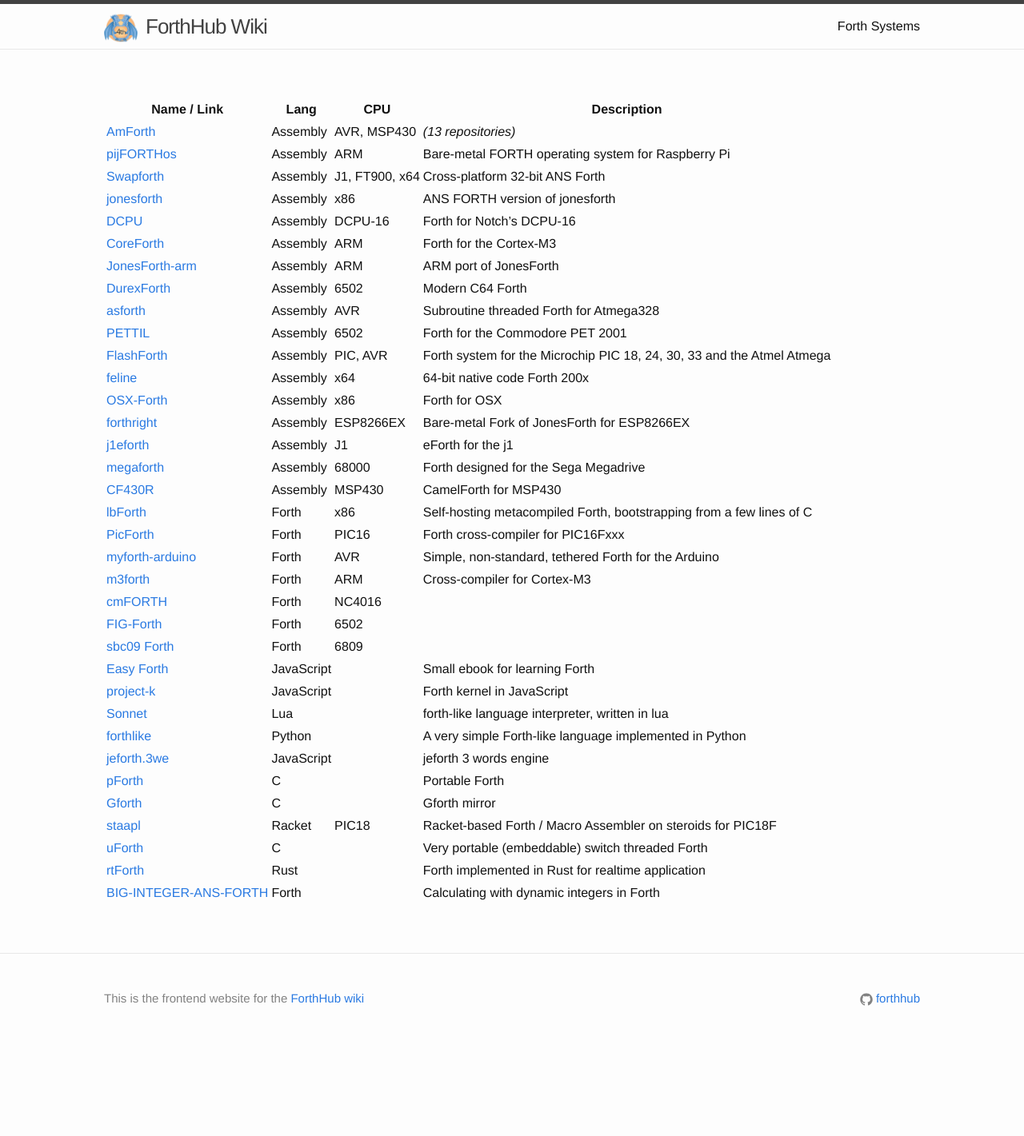
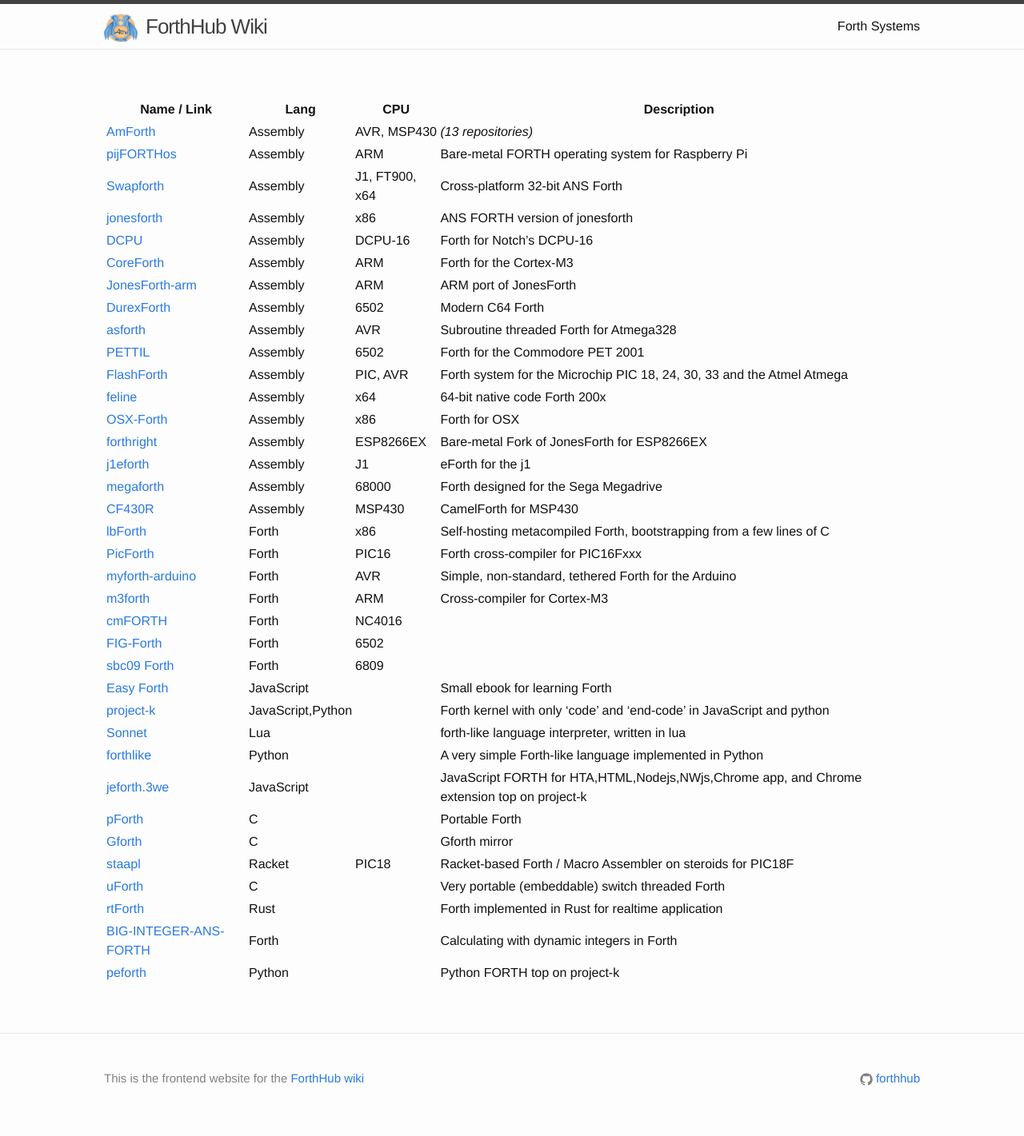
Before and after one commit to ForthHub/wiki, a Jekyll site: the page built from rawdata/Forth-Systems.md, in a window 1280 px wide. Shown: the whole page at 80% size. Built offline with Jekyll 4.4.1, drawn with Linux system fonts in a browser that asks for light colours; nearby versions of some CDN libraries; our own code applies the rules of GitHub Pages for plain Markdown files; before the commit the page ends 1321 px from its top, so only the background shows below that.

Commit message:
Update Forth-Systems.md

```diff
--- a/rawdata/Forth-Systems.md
+++ b/rawdata/Forth-Systems.md
@@ -25,13 +25,14 @@ Name / Link | Lang | CPU | Description
 [FIG-Forth](https://github.com/ForthHub/FIG-Forth)|Forth|6502
 [sbc09 Forth](https://github.com/6809/sbc09)|Forth|6809
 [Easy Forth](https://github.com/skilldrick/easyforth)|JavaScript| |Small ebook for learning Forth
-[project-k](https://github.com/hcchengithub/project-k)|JavaScript| |Forth kernel in JavaScript
+[project-k](https://github.com/hcchengithub/project-k)|JavaScript,Python| |Forth kernel with only 'code' and 'end-code' in JavaScript and python
 [Sonnet](https://github.com/doy/sonnet)|Lua| |forth-like language interpreter, written in lua
 [forthlike](https://github.com/Omnifarious/forthlike)|Python| |A very simple Forth-like language implemented in Python
-[jeforth.3we](https://github.com/hcchengithub/jeforth.3we)|JavaScript| |jeforth 3 words engine
+[jeforth.3we](https://github.com/hcchengithub/jeforth.3we)|JavaScript| |JavaScript FORTH for HTA,HTML,Nodejs,NWjs,Chrome app, and Chrome extension top on project-k
 [pForth](https://github.com/philburk/pforth)|C| |Portable Forth
 [Gforth](https://github.com/forthy42/gforth)|C| |Gforth mirror
 [staapl](https://github.com/zwizwa/staapl)|Racket|PIC18|Racket-based Forth / Macro Assembler on steroids for PIC18F
 [uForth](https://github.com/tcoram/uforth)|C| |Very portable (embeddable) switch threaded Forth
 [rtForth](https://github.com/chengchangwu/rtforth)|Rust| |Forth implemented in Rust for realtime application
 [BIG-INTEGER-ANS-FORTH](https://github.com/Lehs/BIG-INTEGER-ANS-FORTH)|Forth| |Calculating with dynamic integers in Forth
+[peforth](https://github.com/hcchengithub/peforth)|Python| |Python FORTH top on project-k
```
